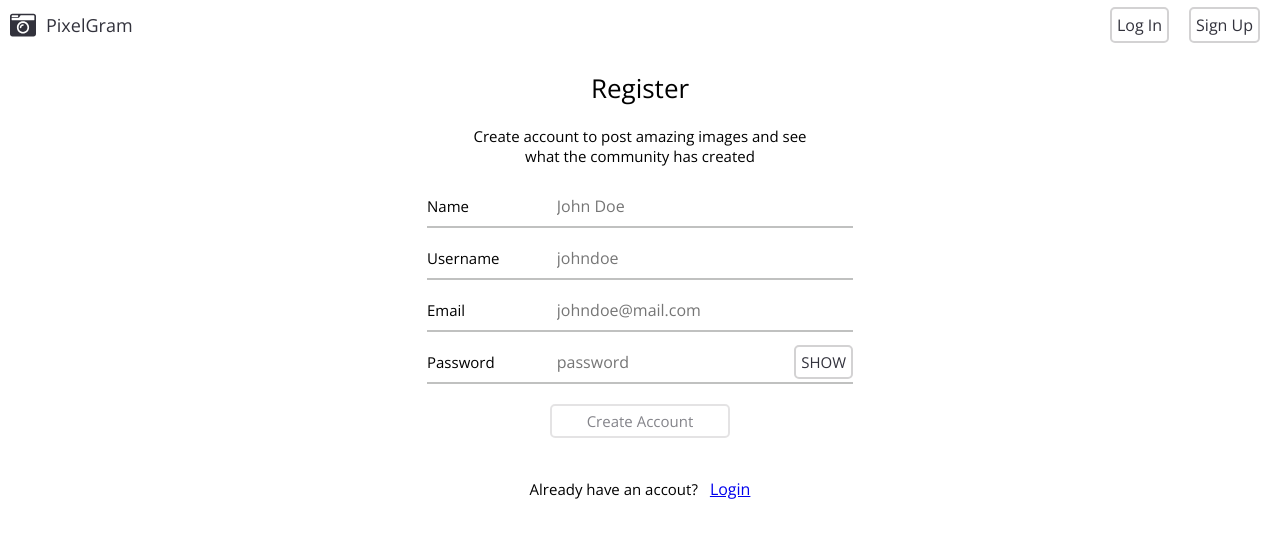
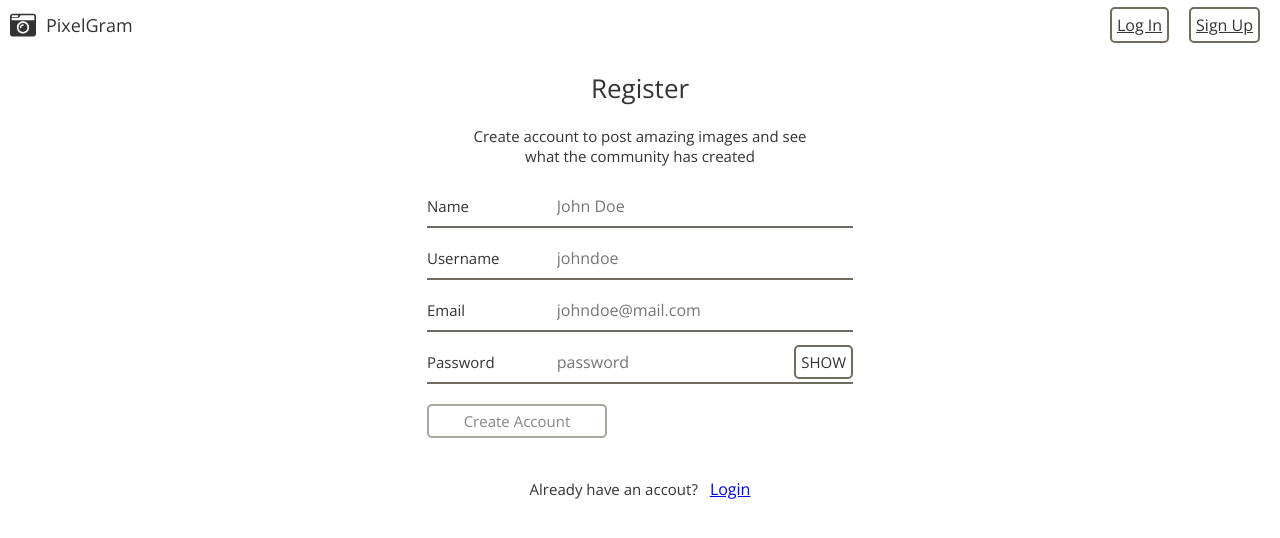
Before and after one commit to robbdimitrov/pixelgram, an Angular app in the folder src/frontend/: page /signup in a window 1280 px wide. Shown: the top 538 px of the page. Built offline with nearby package versions, Linux system fonts and the light colour scheme.

Commit message:
Add dark mode
Cleanup styles and add dark mode using CSS variables

```diff
--- a/src/frontend/src/app/screens/feed/image/image.component.scss
+++ b/src/frontend/src/app/screens/feed/image/image.component.scss
@@ -68,14 +68,6 @@
   }
 }
 
-button.like {
-  font-size: rem(26);
-
-  &.active {
-    color: red;
-  }
-}
-
 .header {
   .avatar {
     width: $avatar-side-small;
--- a/src/frontend/src/styles/_colors.scss
+++ b/src/frontend/src/styles/_colors.scss
@@ -1,10 +1,19 @@
-$background-color: #F8F9F8;
-$component-background: #FFFFFF;
-$component-border-color: #DFE0DF;
+// Light
 
-$primary-text-color: #32323C;
+:root {
+  --text-color: #333333;
+  --background-color: #ffffff;
+  --detail-color: #e1f4f3;
+  --control-color: #706c61;
+}
 
-$button-border-color: #C0C1C0;
+// Dark
 
-$button-background-color: #D3D2D3;
-$button-active-color: #949494;
+@media(prefers-color-scheme: dark) {
+  :root {
+    --text-color: #e6e6e6;
+    --background-color: #323232;
+    --detail-color: #646464;
+    --button-color: #8f939e;
+  }
+}
--- a/src/frontend/src/styles/_components.scss
+++ b/src/frontend/src/styles/_components.scss
@@ -1,27 +1,20 @@
-@import 'colors';
 @import 'helpers';
 @import 'variables';
 
 // Buttons
 
 .button {
-  border-style: solid;
-  border-width: $border-width-regular;
-  border-color: $button-background-color;
-  text-decoration: none;
-  color: $primary-text-color;
-  border-radius: $button-border-radius;
-  padding: $button-border-radius;
+  border: $border-width-regular solid var(--control-color);
+  border-radius: $border-radius;
+  padding: $border-radius;
+  transition: all 0.3s ease;
 
   &:not(:disabled) {
     &:hover, &:focus {
-      border-color: darken($button-background-color,8%);
-      color: darken($primary-text-color, 8%);
-      transition: all 0.3s ease;
+      filter: brightness(1.75);
     }
     &:active {
-      border-color: darken($button-background-color, 25%);
-      color: darken($primary-text-color, 25%);
+      filter: brightness(1.5);
     }
   }
 }
@@ -35,13 +28,36 @@
   }
 }
 
+button[type=submit] {
+  width: 40%;
+  @include center-block;
+}
+
+button.like {
+  font-size: rem(26);
+
+  &.active {
+    color: red;
+  }
+}
+
+.button, .icon, textarea {
+  color: var(--text-color);
+}
+
+.nav-button, .button {
+  &:disabled {
+    opacity: 0.6;
+  }
+}
+
 // Dropdown
 
 .dropdown-options {
   z-index: 1;
   width: $dropdown-width;
-  border: $border-width-regular solid $button-active-color;
-  border-radius: $button-border-radius;
+  border: $border-width-regular solid var(--control-color);
+  border-radius: $border-radius;
 
   ul {
     list-style: none;
@@ -61,15 +77,57 @@
 
 // Classes
 
+.full-width {
+  max-width: $big-component-width;
+  @include center-block;
+}
+
 .centered {
   margin-left: auto;
   margin-right: auto;
 }
 
-.nav-button, .button {
-  &:disabled {
-    opacity: 0.6;
+.bordered {
+  border: $border-width-thin solid var(--detail-color);
+  border-radius: $border-radius;
+}
+
+.form-group, .underlined {
+  border-bottom: $border-width-regular solid var(--control-color);
+}
+
+// Images
+
+.avatar {
+  border-radius: 50%;
+  object-fit: cover;
+  flex-shrink: 0;
+}
+
+.frame {
+  width: 100%;
+  padding-top: 100%;
+  position: relative;
+  background-color: var(--detail-color);
+
+  img {
+    position: absolute;
+    bottom: 0;
+    width: 100%;
+    height: 100%;
+    object-fit: cover;
   }
+}
+
+// Elements
+
+body {
+  background-color: var(--background-color);
+}
+
+.title, .form-group, button[type=submit], .reference, .alert {
+  margin-left: $spacing;
+  margin-right: $spacing;
 }
 
 .description {
@@ -94,58 +152,15 @@
 }
 
 .component, .dropdown-options {
-  background-color: $component-background;
+  background-color: var(--background-color);
 }
 
-.bordered {
-  border: $border-width-thin solid $component-border-color;
-  border-radius: $component-border-radius;
-}
-
-.icon {
-  color: $primary-text-color;
-}
-
-// Images
-
-.avatar {
-  border-radius: 50%;
-  object-fit: cover;
-  flex-shrink: 0;
-}
-
-.frame {
-  width: 100%;
-  padding-top: 100%;
-  position: relative;
-  background-color: $background-color;
-
-  img {
-    position: absolute;
-    bottom: 0;
-    width: 100%;
-    height: 100%;
-    object-fit: cover;
-  }
-}
-
-// Elements
-
-.title, .form-group, button[type=submit], .reference, .alert {
-  margin-left: $spacing;
-  margin-right: $spacing;
-}
-
-button[type=submit] {
-  width: 40%;
-  @include center-block;
-}
+// Forms
 
 .form-group {
   margin-top: $vertical-spacing-internal;
   height: $fieldset-height;
   display: flex;
-  border-bottom: $border-width-regular solid $button-border-color;
 
   label {
     width: 30%;
@@ -160,16 +175,3 @@ button[type=submit] {
     margin-bottom: auto;
   }
 }
-
-// Media
-
-@media only screen and (min-width: $break-extra-small) {
-  .full-width {
-    width: $big-component-width;
-    @include center-block;
-  }
-}
-
-@media (prefers-color-scheme: dark) {
-
-}
--- /dev/null
+++ b/src/frontend/src/styles/_dark.scss
@@ -0,0 +1,10 @@
+@media (prefers-color-scheme: dark) {
+  img {
+    opacity: 0.85;
+    transition: all 0.3s ease;
+
+    &:hover {
+      opacity: 1.0;
+    }
+  }
+}
--- a/src/frontend/src/styles/_reset.scss
+++ b/src/frontend/src/styles/_reset.scss
@@ -3,7 +3,8 @@ body, h1, h2, h3, h4, h5, h6, p, fieldset, button {
   padding:0;
 }
 
-button, textarea, input {
+button, textarea, input, fieldset {
+  text-decoration: none;
   background: none;
   border: none;
 }
@@ -25,8 +26,3 @@ ul {
   padding: 0;
   margin: 0;
 }
-
-fieldset {
-  border-style: none;
-  border-width: 0;
-}
--- a/src/frontend/src/styles/_texts.scss
+++ b/src/frontend/src/styles/_texts.scss
@@ -3,6 +3,7 @@
 
 body {
   font-family: $text-font;
+  color: var(--text-color);
 }
 
 h1 {
@@ -16,7 +17,7 @@ p, label, button, input, span {
 
 .small {
   font-size: rem(13);
-  color: darken($color: lightgray, $amount: 25%);
+  color: var(--control-color);
 }
 
 .bold {
--- a/src/frontend/src/styles/_variables.scss
+++ b/src/frontend/src/styles/_variables.scss
@@ -1,10 +1,9 @@
 // Components
-$button-border-radius: 5px;
+
 $border-width-regular: 2px;
 $border-width-thin: 1px;
 $fieldset-height: 40px;
 $navigation-bar-height: 50px;
-$component-border-radius: 4px;
 $avatar-side-large: 100px;
 $avatar-side: $avatar-side-large * 0.75;
 $avatar-side-small: $avatar-side-large * 0.5;
@@ -12,11 +11,14 @@ $icon-button-width: 40px;
 $big-component-width: 450px;
 $min-button-width: 100px;
 $dropdown-width: 200px;
+$border-radius: 5px;
 
 // Screen media query breaks
+
 $break-extra-small: 450px;
 
 // Spacing
+
 $spacing: 12px;
 $vertical-spacing-large: 40px;
 $vertical-spacing-medium: 20px;
--- a/src/frontend/src/styles/main.scss
+++ b/src/frontend/src/styles/main.scss
@@ -1,3 +1,5 @@
 @import 'reset';
+@import 'colors';
 @import 'components';
 @import 'texts';
+@import 'dark';
```
